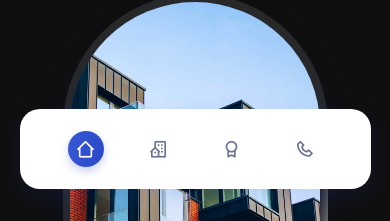
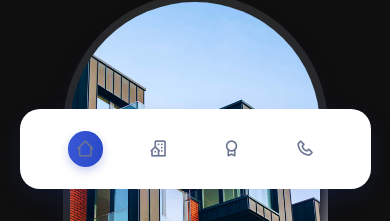
Before and after one commit to shoproizoshlo/real-state-website-vue-ts, a Vue app: page / in a window 390 px wide. Shown: the part 623-844 px from the top of the page. Built offline with nearby package versions, Linux system fonts and the light colour scheme.

Commit message:
styled navlink

```diff
--- a/src/components/header/HeaderComponent.vue
+++ b/src/components/header/HeaderComponent.vue
@@ -1,13 +1,13 @@
 <template>
   <header
-    class="fixed top-0 left-0 container bg-transparent z-50 transition duration-400 ease-in-out"
+    class="fixed top-0 left-0 container bg-transparent z-50 transition duration-400 ease-in-out header"
     :class="{ 'scroll-header': isScrolled }"
     id="header"
   >
-    <nav class="h-header-height flex justify-between items-center wrapper">
+    <nav class="h-header-height flex justify-between items-center nav wrapper">
       <a
         href="#"
-        class="text-container-color hover:text-first-color inline-flex items-center gap-x-1 font-medium transition duration-300 ease-in-out"
+        class="text-container-color hover:text-first-color inline-flex items-center gap-x-1 font-medium transition duration-300 ease-in-out nav__logo"
         :class="{ 'text-first-color': isScrolled }"
       >
         Holux
@@ -16,7 +16,7 @@
       <div
         class="my-0 mx-auto fixed bottom-8 inset-x-0 bg-container-color transition duration-400 ease-in-out nav__menu"
       >
-        <ul class="flex justify-between items-center">
+        <ul class="flex justify-between items-center nav__list">
           <NavLink
             v-for="section in sections"
             :key="section.id"
--- a/src/components/header/NavLink.vue
+++ b/src/components/header/NavLink.vue
@@ -2,10 +2,10 @@
   <li class="nav__item">
     <a
       :href="`#${id}`"
-      class="text-text-color flex p-2 rounded-full nav__link"
+      class="text-text-color lg:text-text-light flex p-2 rounded-full nav__link"
       :class="{ 'active-link': active }"
     >
-      <i :class="`text-xl bx ${icon}`"></i>
+      <i :class="`lg:hidden text-xl bx ${icon}`"></i>
       <span class="hidden">{{ name }}</span>
     </a>
   </li>
@@ -41,4 +41,20 @@ export default {
   color: #fff;
   box-shadow: 0 4px 8px hsla(228, 66%, 45%, 0.25);
 }
+
+@media screen and (max-width: 1023px) {
+  .nav__link {
+    color: var(--text-color);
+    display: flex;
+    padding: 0.5rem;
+    border-radius: 50%;
+  }
+
+  .nav__link i {
+    font-size: 1.22rem;
+  }
+  .nav__link span {
+    display: none;
+  }
+}
 </style>
```
